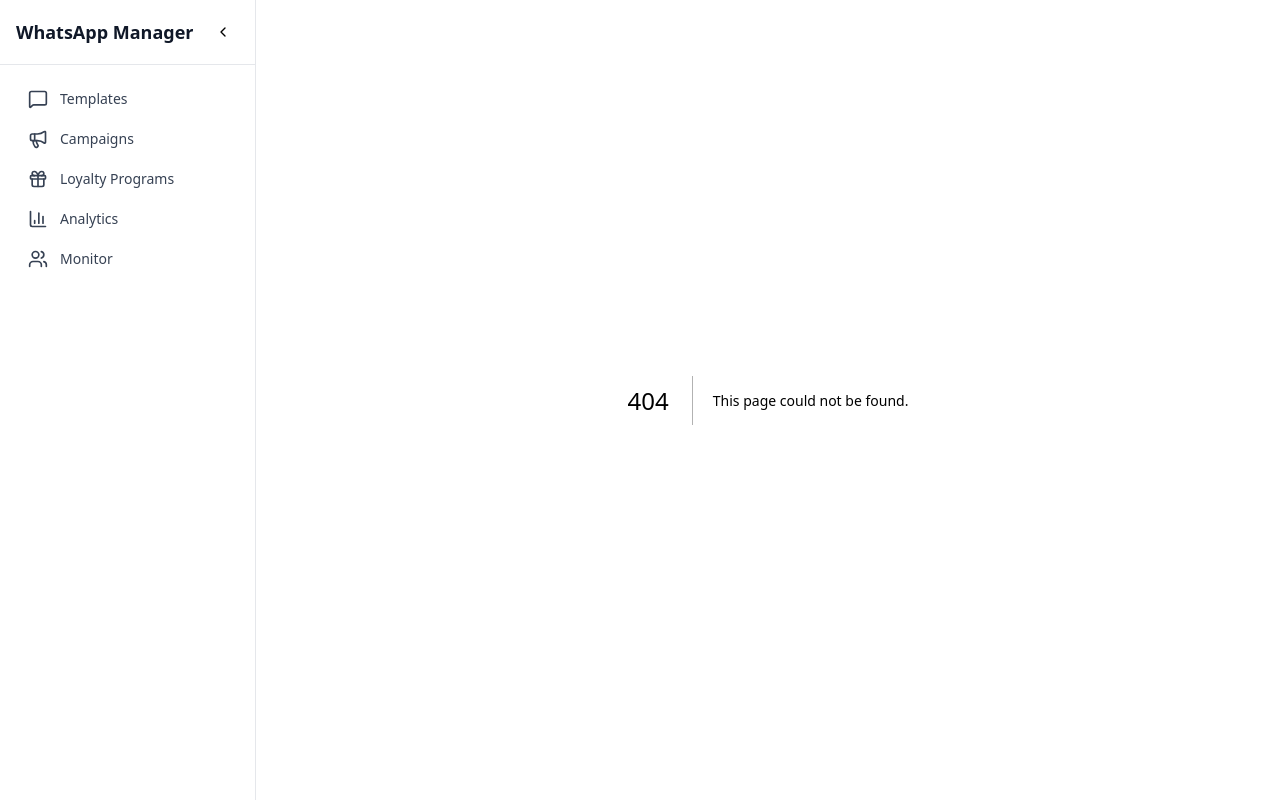
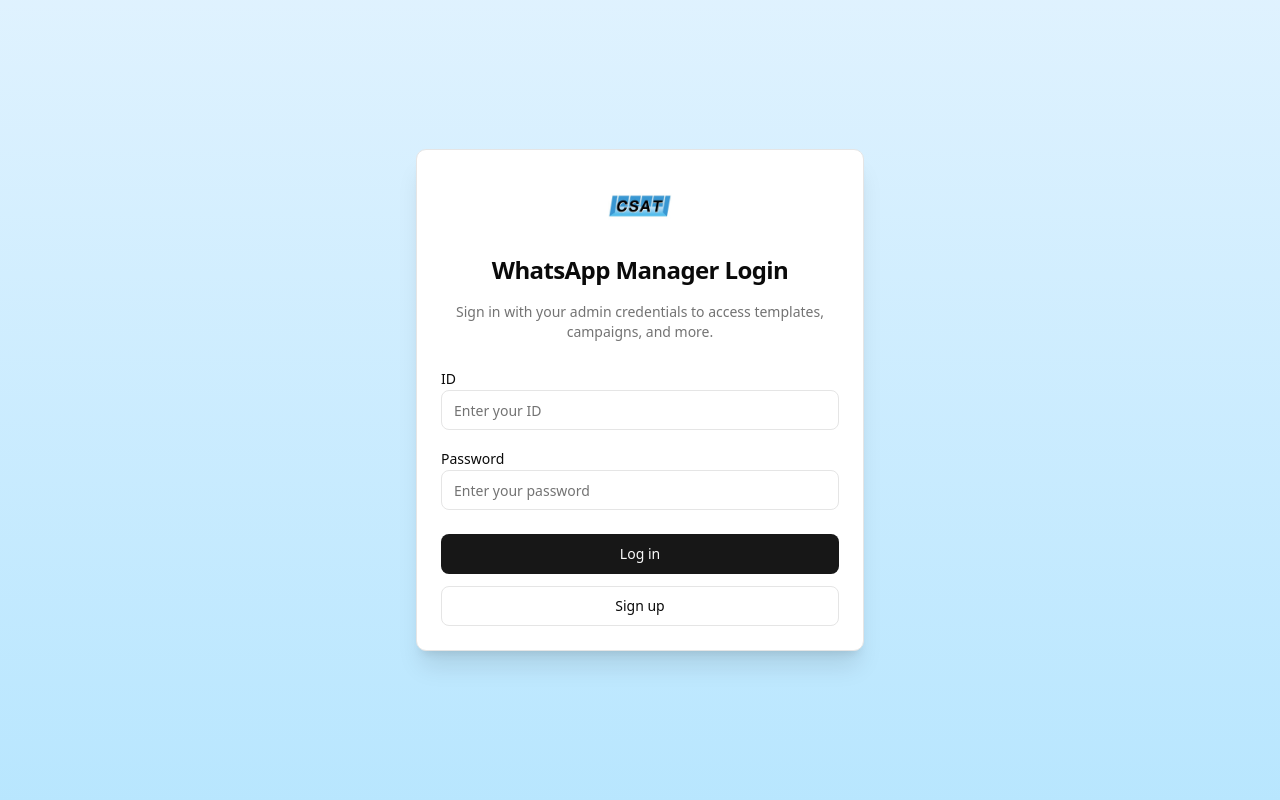
Before and after one commit to abhaya1310/Messenger-Frontend, a Next.js app: page /login in a window 1280 px wide. Before the commit this address had no page. Built offline with nearby package versions, Linux system fonts and the light colour scheme.

Commit message:
Add admin login page with CSAT logo and auth guard

```diff
--- a/app/layout.tsx
+++ b/app/layout.tsx
@@ -2,6 +2,7 @@
 import { Geist, Geist_Mono } from "next/font/google";
 import "./globals.css";
 import { LayoutWrapper } from "@/components/layout-wrapper";
+import { AuthProvider } from "@/components/auth-provider";
 
 const geistSans = Geist({
   variable: "--font-geist-sans",
@@ -28,7 +29,9 @@
       <body
         className={`${geistSans.variable} ${geistMono.variable} antialiased`}
       >
-        <LayoutWrapper>{children}</LayoutWrapper>
+        <AuthProvider>
+          <LayoutWrapper>{children}</LayoutWrapper>
+        </AuthProvider>
       </body>
     </html>
   );
--- /dev/null
+++ b/app/login/page.tsx
@@ -0,0 +1,131 @@
+"use client";
+
+import { FormEvent, useState, useEffect } from "react";
+import Image from "next/image";
+import { useRouter } from "next/navigation";
+import { Card, CardContent, CardHeader, CardTitle } from "@/components/ui/card";
+import { Button } from "@/components/ui/button";
+import { Input } from "@/components/ui/input";
+import { Label } from "@/components/ui/label";
+import { useAuth } from "@/components/auth-provider";
+import csatLogo from "@/csat logo.jpeg";
+
+export default function LoginPage() {
+  const router = useRouter();
+  const { isAuthenticated, login } = useAuth();
+  const [id, setId] = useState("");
+  const [password, setPassword] = useState("");
+  const [error, setError] = useState<string | null>(null);
+  const [info, setInfo] = useState<string | null>(null);
+  const [isSubmitting, setIsSubmitting] = useState(false);
+
+  useEffect(() => {
+    if (isAuthenticated) {
+      router.replace("/");
+    }
+  }, [isAuthenticated, router]);
+
+  const handleSubmit = (event: FormEvent) => {
+    event.preventDefault();
+    setError(null);
+    setInfo(null);
+    setIsSubmitting(true);
+
+    const ok = login({ id, password });
+    setIsSubmitting(false);
+
+    if (!ok) {
+      setError("Invalid ID or password.");
+      if (typeof window !== "undefined") {
+        window.alert("Incorrect ID or password. Please try again.");
+      }
+      return;
+    }
+
+    if (typeof window !== "undefined") {
+      window.alert("Login successful!");
+    }
+
+    router.replace("/");
+  };
+
+  const handleSignUpClick = () => {
+    setInfo("Sign up is not available yet. Please use the admin credentials to log in.");
+  };
+
+  return (
+    <div className="min-h-screen flex items-center justify-center bg-gradient-to-b from-sky-100 to-sky-200 px-4">
+      <Card className="w-full max-w-md shadow-xl">
+        <CardHeader className="items-center space-y-4">
+          <div className="w-32 h-16 relative">
+            <Image
+              src={csatLogo}
+              alt="CSAT Logo"
+              fill
+              sizes="128px"
+              className="object-contain"
+              priority
+            />
+          </div>
+          <CardTitle className="text-center text-2xl font-semibold">
+            WhatsApp Manager Login
+          </CardTitle>
+          <p className="text-sm text-muted-foreground text-center">
+            Sign in with your admin credentials to access templates, campaigns, and more.
+          </p>
+        </CardHeader>
+        <CardContent>
+          <form onSubmit={handleSubmit} className="space-y-4">
+            <div className="space-y-2">
+              <Label htmlFor="id">ID</Label>
+              <Input
+                id="id"
+                autoComplete="username"
+                value={id}
+                onChange={(event) => setId(event.target.value)}
+                placeholder="Enter your ID"
+              />
+            </div>
+            <div className="space-y-2">
+              <Label htmlFor="password">Password</Label>
+              <Input
+                id="password"
+                type="password"
+                autoComplete="current-password"
+                value={password}
+                onChange={(event) => setPassword(event.target.value)}
+                placeholder="Enter your password"
+              />
+            </div>
+
+            {error && (
+              <p className="text-sm text-destructive" role="alert">
+                {error}
+              </p>
+            )}
+
+            {info && !error && (
+              <p className="text-sm text-muted-foreground" role="status">
+                {info}
+              </p>
+            )}
+
+            <div className="space-y-3 pt-2">
+              <Button type="submit" className="w-full" disabled={isSubmitting}>
+                {isSubmitting ? "Logging in..." : "Log in"}
+              </Button>
+              <Button
+                type="button"
+                variant="outline"
+                className="w-full"
+                onClick={handleSignUpClick}
+              >
+                Sign up
+              </Button>
+            </div>
+          </form>
+        </CardContent>
+      </Card>
+    </div>
+  );
+}
--- /dev/null
+++ b/components/auth-provider.tsx
@@ -0,0 +1,56 @@
+"use client";
+
+import {
+  createContext,
+  useContext,
+  useState,
+  type ReactNode,
+} from "react";
+import {
+  validateCredentials,
+  type LoginCredentials,
+} from "@/lib/auth";
+
+interface AuthContextValue {
+  isAuthenticated: boolean;
+  login: (credentials: LoginCredentials) => boolean;
+  logout: () => void;
+}
+
+const AuthContext = createContext<AuthContextValue | undefined>(undefined);
+
+export function AuthProvider({ children }: { children: ReactNode }) {
+  const [isAuthenticated, setIsAuthenticated] = useState(false);
+
+  const login = (credentials: LoginCredentials) => {
+    const isValid = validateCredentials(credentials);
+    if (isValid) {
+      setIsAuthenticated(true);
+    }
+    return isValid;
+  };
+
+  const logout = () => {
+    setIsAuthenticated(false);
+  };
+
+  return (
+    <AuthContext.Provider
+      value={{
+        isAuthenticated,
+        login,
+        logout,
+      }}
+    >
+      {children}
+    </AuthContext.Provider>
+  );
+}
+
+export function useAuth(): AuthContextValue {
+  const ctx = useContext(AuthContext);
+  if (!ctx) {
+    throw new Error("useAuth must be used within an AuthProvider");
+  }
+  return ctx;
+}
--- a/components/layout-wrapper.tsx
+++ b/components/layout-wrapper.tsx
@@ -2,7 +2,9 @@
 
 import { Sidebar } from "@/components/sidebar";
 import { SidebarProvider, useSidebar } from "@/components/sidebar-provider";
+import { useAuth } from "@/components/auth-provider";
 import { useEffect, useState } from "react";
+import { usePathname, useRouter } from "next/navigation";
 
 function MainContent({ children }: { children: React.ReactNode }) {
   const { isCollapsed } = useSidebar();
@@ -30,6 +32,29 @@
 }
 
 export function LayoutWrapper({ children }: { children: React.ReactNode }) {
+  const { isAuthenticated } = useAuth();
+  const router = useRouter();
+  const pathname = usePathname();
+
+  // Login page has its own layout, no sidebar or auth gate.
+  if (pathname === "/login") {
+    return <div className="min-h-screen w-full">{children}</div>;
+  }
+
+  useEffect(() => {
+    if (!isAuthenticated) {
+      router.replace("/login");
+    }
+  }, [isAuthenticated, router]);
+
+  if (!isAuthenticated) {
+    return (
+      <div className="min-h-screen flex items-center justify-center bg-gray-50">
+        <p className="text-sm text-gray-600">Redirecting to login...</p>
+      </div>
+    );
+  }
+
   return (
     <SidebarProvider>
       <div className="flex min-h-screen">
--- a/components/sidebar.tsx
+++ b/components/sidebar.tsx
@@ -2,7 +2,7 @@
 
 import { useState, useEffect } from "react";
 import Link from "next/link";
-import { usePathname } from "next/navigation";
+import { usePathname, useRouter } from "next/navigation";
 import { cn } from "@/lib/utils";
 import {
   MessageSquare,
@@ -17,6 +17,7 @@
 } from "lucide-react";
 import { Button } from "@/components/ui/button";
 import { useSidebar } from "./sidebar-provider";
+import { useAuth } from "./auth-provider";
 
 interface NavItem {
   title: string;
@@ -54,9 +55,11 @@
 
 export function Sidebar() {
   const pathname = usePathname();
+  const router = useRouter();
   const { isCollapsed, setIsCollapsed } = useSidebar();
   const [isMobileOpen, setIsMobileOpen] = useState(false);
   const [isMobile, setIsMobile] = useState(false);
+  const { logout } = useAuth();
 
   // Check if mobile on mount and resize
   useEffect(() => {
@@ -83,6 +86,11 @@
 
   const closeMobile = () => {
     setIsMobileOpen(false);
+  };
+
+  const handleLogout = () => {
+    logout();
+    router.replace("/login");
   };
 
   // Mobile: Drawer overlay
@@ -160,6 +168,17 @@
                 })}
               </ul>
             </nav>
+
+            {/* Footer */}
+            <div className="border-t border-gray-200 p-4">
+              <Button
+                variant="outline"
+                className="w-full justify-center"
+                onClick={handleLogout}
+              >
+                Logout
+              </Button>
+            </div>
           </div>
         </aside>
       </>
@@ -229,6 +248,17 @@
             })}
           </ul>
         </nav>
+
+        {/* Footer */}
+        <div className="border-t border-gray-200 p-4">
+          <Button
+            variant="outline"
+            className="w-full justify-center"
+            onClick={handleLogout}
+          >
+            Logout
+          </Button>
+        </div>
       </div>
     </aside>
   );
--- /dev/null
+++ b/lib/auth.ts
@@ -0,0 +1,11 @@
+export const ADMIN_ID = "connectnowadmin";
+export const ADMIN_PASSWORD = "connectnow2025admintest";
+
+export interface LoginCredentials {
+  id: string;
+  password: string;
+}
+
+export function validateCredentials({ id, password }: LoginCredentials): boolean {
+  return id === ADMIN_ID && password === ADMIN_PASSWORD;
+}
```
Also changed, not shown: csat logo.jpeg (added).
